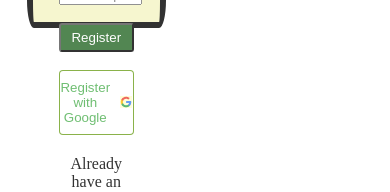
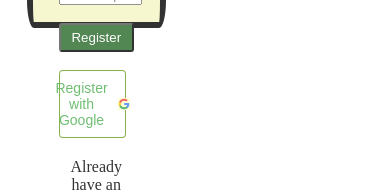
Before and after one commit to Empirestar247/bodycare, a plain HTML site: page index.html in a window 390 px wide. Shown: the part 547-739 px from the top of the page. Drawn offline with Linux system fonts and the light colour scheme.

Commit message:
bodycare

```diff
--- a/style.css
+++ b/style.css
@@ -51,3 +51,15 @@
 #login-text a:hover {
     text-decoration: underline;
 }
+/* Media Queries for Responsive Design */
+
+/* Mobile */
+@media (max-width: 576px) {
+    #register-form {
+        width: 90%;
+    }
+
+    #register-form button {
+        font-size: 14px;
+    }
+}
```
